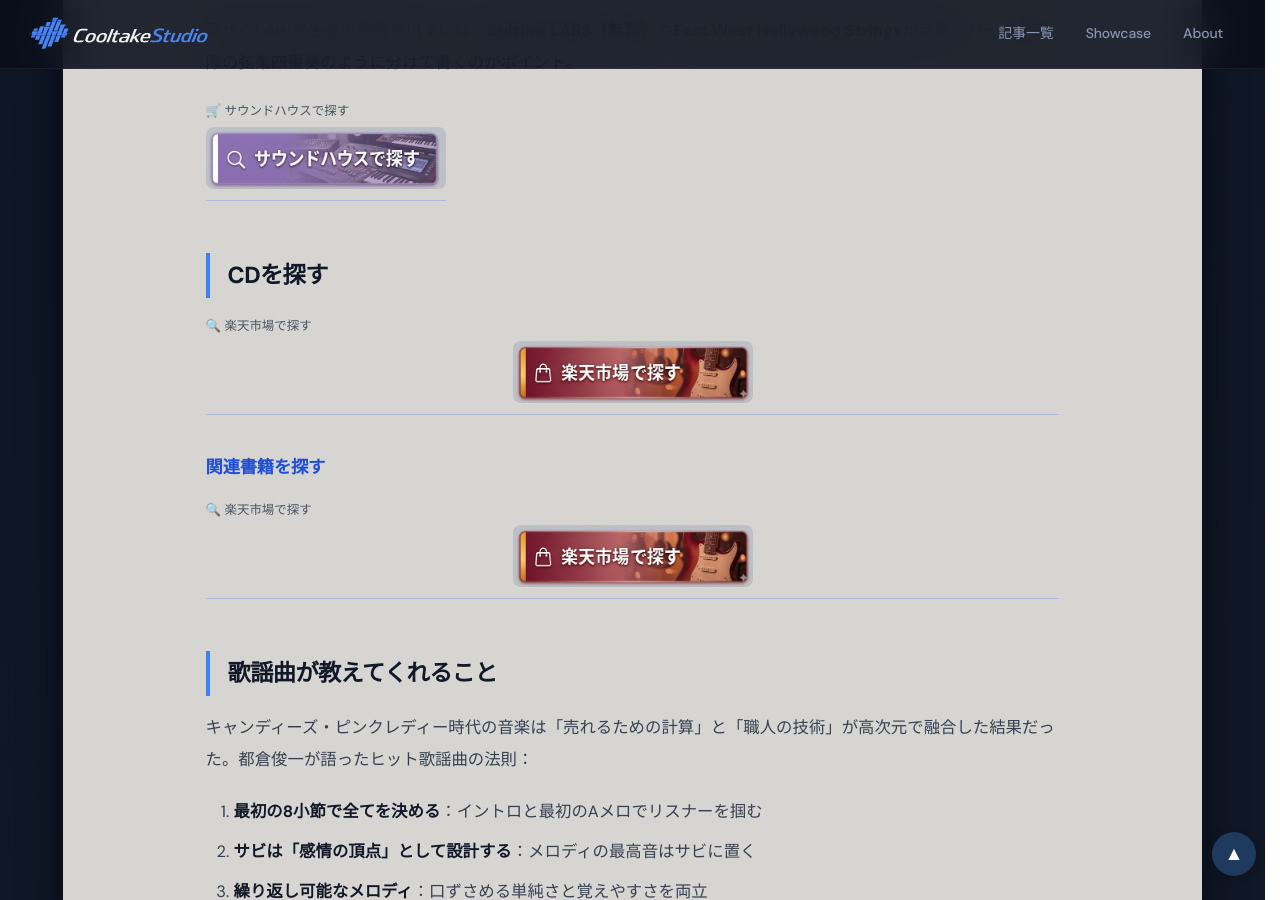
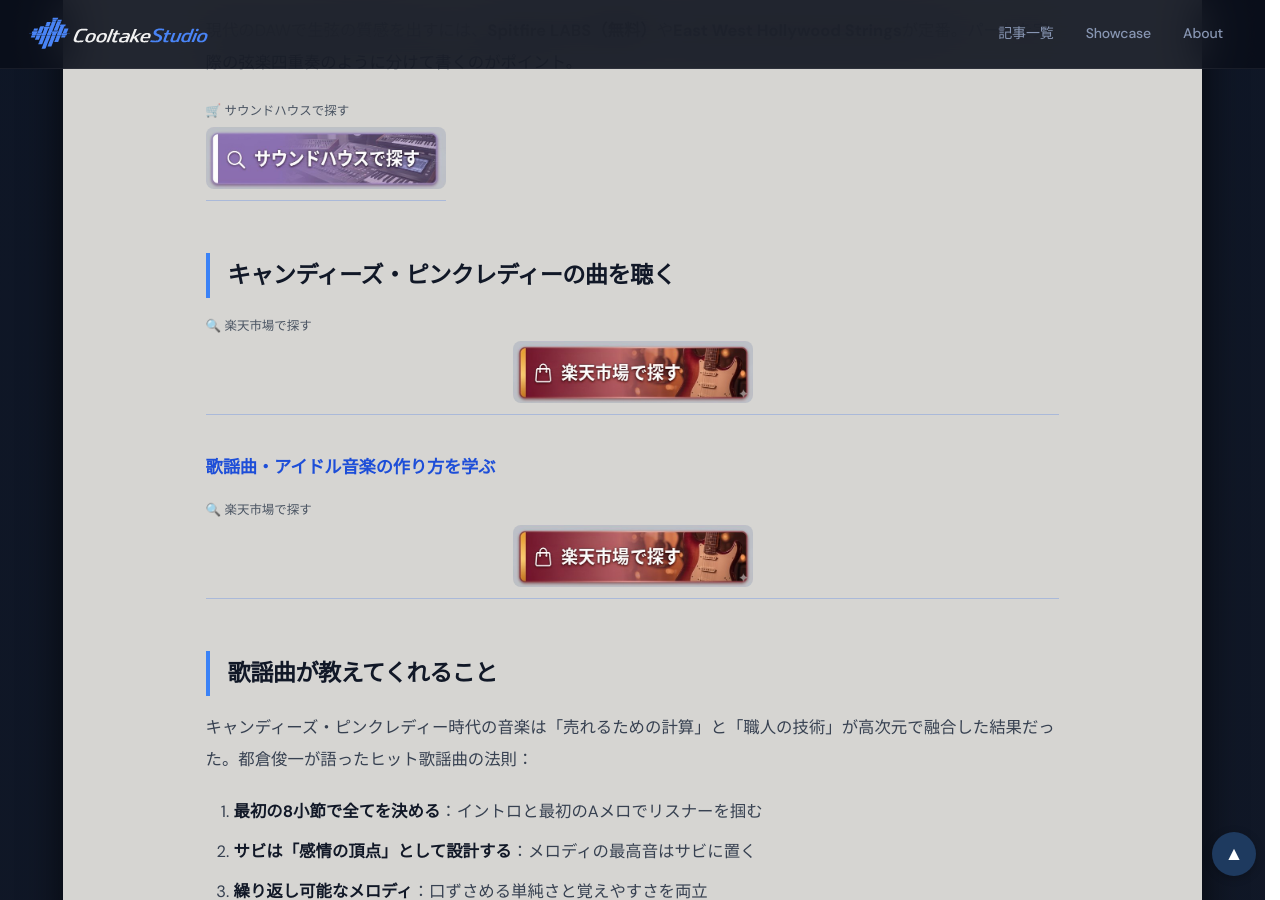
Before and after one commit to cooltake/cooltake-staging, a Jekyll site: the page built from _posts/2026-05-30-japan-music-03-idol-candies-era.md, in a window 1280 px wide and 900 px high, scrolled down 4402 px. Built offline with Jekyll 4.4.1, drawn with Linux system fonts in a browser that asks for light colours; some web fonts are replaced.

Commit message:
fix: CTAセクション見出しを記事の文脈に合わせて修正 (2026-05-30-japan-music-03-idol-candies-era.md)

```diff
--- a/_posts/2026-05-30-japan-music-03-idol-candies-era.md
+++ b/_posts/2026-05-30-japan-music-03-idol-candies-era.md
@@ -107,11 +107,11 @@ Fender Rhodesの音色は、以下のプラグインで高品質に再現でき
 <div style="margin:.8rem 0;"><span style="display:block;font-size:.78rem;color:#4b5563;margin-bottom:3px;margin-top:6px;">🛒 サウンドハウスで探す</span><a href="https://h.accesstrade.net/sp/cc?rk=01001xqc00os63&url=https%3A%2F%2Fwww.soundhouse.co.jp%2Fsearch%2Findex%3Fs_category_cd%3D310" rel="nofollow" referrerpolicy="no-referrer-when-downgrade" style="display:inline-block;text-decoration:none;"><img src="/assets/images/btn-soundhouse.jpg" alt="サウンドハウスで探す" width="240" style="height:auto;border-radius:8px;display:inline-block;"></a></div>
 
 
-## CDを探す
+## キャンディーズ・ピンクレディーの曲を聴く
 
 <div style="margin:.8rem 0;"><span style="display:block;font-size:.78rem;color:#4b5563;margin-bottom:3px;margin-top:6px;">🔍 楽天市場で探す</span><a href="https://search.rakuten.co.jp/search/mall/キャンディーズ ピンクレディー CD/" rel="nofollow" referrerpolicy="no-referrer-when-downgrade" style="display:block;text-decoration:none;text-align:center;"><img src="/assets/images/btn-rakuten.jpg" alt="楽天市場で探す" width="240" style="height:auto;border-radius:8px;display:inline-block;"></a></div>
 
-### 関連書籍を探す
+### 歌謡曲・アイドル音楽の作り方を学ぶ
 
 <div style="margin:.8rem 0;"><span style="display:block;font-size:.78rem;color:#4b5563;margin-bottom:3px;margin-top:6px;">🔍 楽天市場で探す</span><a href="https://search.rakuten.co.jp/search/mall/歌謡曲 音楽制作 本/" rel="nofollow" referrerpolicy="no-referrer-when-downgrade" style="display:block;text-decoration:none;text-align:center;"><img src="/assets/images/btn-rakuten.jpg" alt="楽天市場で探す" width="240" style="height:auto;border-radius:8px;display:inline-block;"></a></div>
 
```
